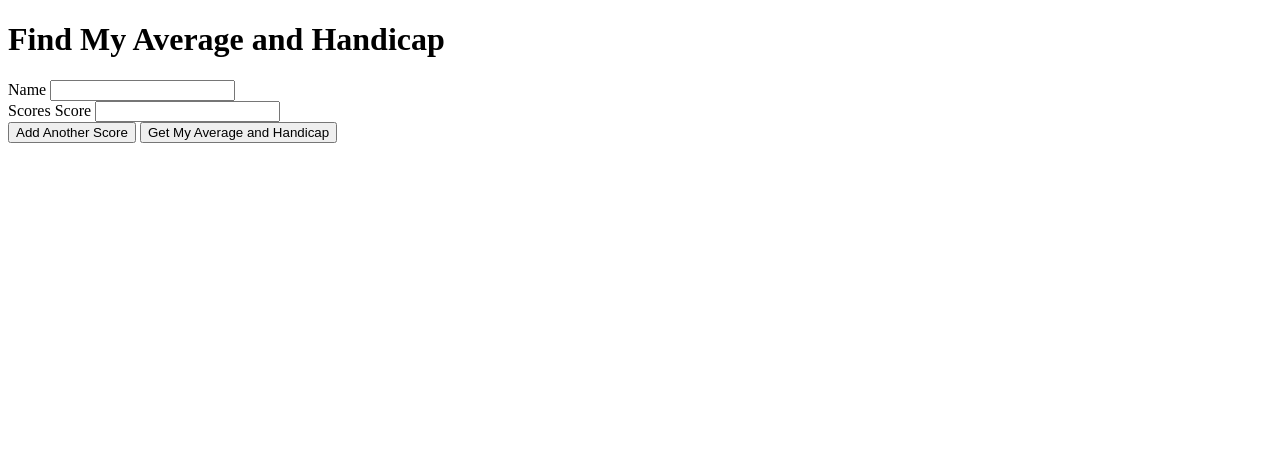
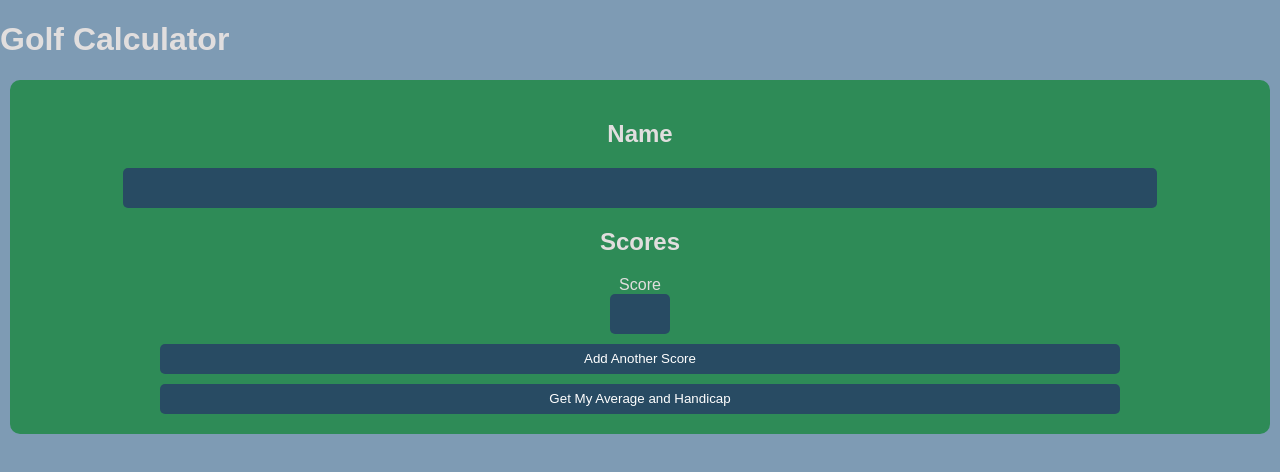
Before and after one commit to JesseKovash/vanaAssessment, a website: page index.html in a window 1280 px wide. Drawn offline with Linux system fonts and the light colour scheme.

Commit message:
light styling done

```diff
--- a/index.html
+++ b/index.html
@@ -8,11 +8,12 @@
   <title>Document</title>
 </head>
 <body>
-  <h1>Find My Average and Handicap</h1>
+  <h1>Golf Calculator</h1>
   <form>
-    <label>Name</label>
+    <h2>Name</h2>
     <input id="name-input" type="text" value="">
-    <div id="scores-container">Scores
+    <h2>Scores</h2>
+    <div id="scores-container">
       <label>Score</label>
       <input class="score-input" type="number" min="18" value="">
     </div>
@@ -21,6 +22,13 @@
       <button id="submit-btn" type="submit">Get My Average and Handicap</button>
     </div>
   </form>
+  <div id="modal">
+    <div id="inner-modal">
+      <h3>Name: <span id="modal-name"></span></h3>
+      <h3>Average: <span id="modal-avg"></span></h3>
+      <h3>Handicap: <span id="modal-handicap"></span></h3>
+    </div>
+  </div>
   <script src="./index.js"></script>
 </body>
 </html>
--- a/styles.css
+++ b/styles.css
@@ -0,0 +1,76 @@
+body {
+  margin: 0;
+  padding: 0;
+  box-sizing: border-box;
+  font-family: sans-serif;
+  position: relative;
+  background-color: #7E9BB4;
+  color: rgb(225, 222, 222);
+}
+
+button {
+  width: 75vw;
+  height: 30px;
+  margin-top: 10px;
+  border-radius: 5px;
+  border: none;
+  background-color: #284b63;
+  color: white;
+}
+
+form {
+  display: flex;
+  flex-direction: column;
+  align-items: center;
+  background-color: #2e8b57;
+  margin: 10px;
+  padding: 20px;
+  border-radius: 10px;
+}
+input {
+  border-radius: 5px;
+  border: none;
+  background-color: #284b63;
+  color: white;
+  padding: 5px;
+  text-indent: 5px;
+}
+
+#name-input {
+  width: 80vw;
+  height: 30px;
+  font-weight: 600;
+  font-size: 1.4rem;
+}
+
+#scores-container input {
+  width: 50px;
+  height: 30px;
+  font-weight: 600;
+  font-size: 1.4rem;
+}
+
+#scores-container {
+  display: flex;
+  flex-direction: column;
+  align-items: center;
+  max-height: 350px;
+  overflow: scroll;
+  scroll-behavior: smooth;
+}
+
+#button-container {
+  display: flex;
+  flex-direction: column;
+  align-items: center;
+}
+
+#modal {
+  display: none;
+  background-color: seagreen;
+  width: 100vw;
+  height: 100vw;
+  position: absolute;
+  top: 0;
+  left: 0;
+}
```
